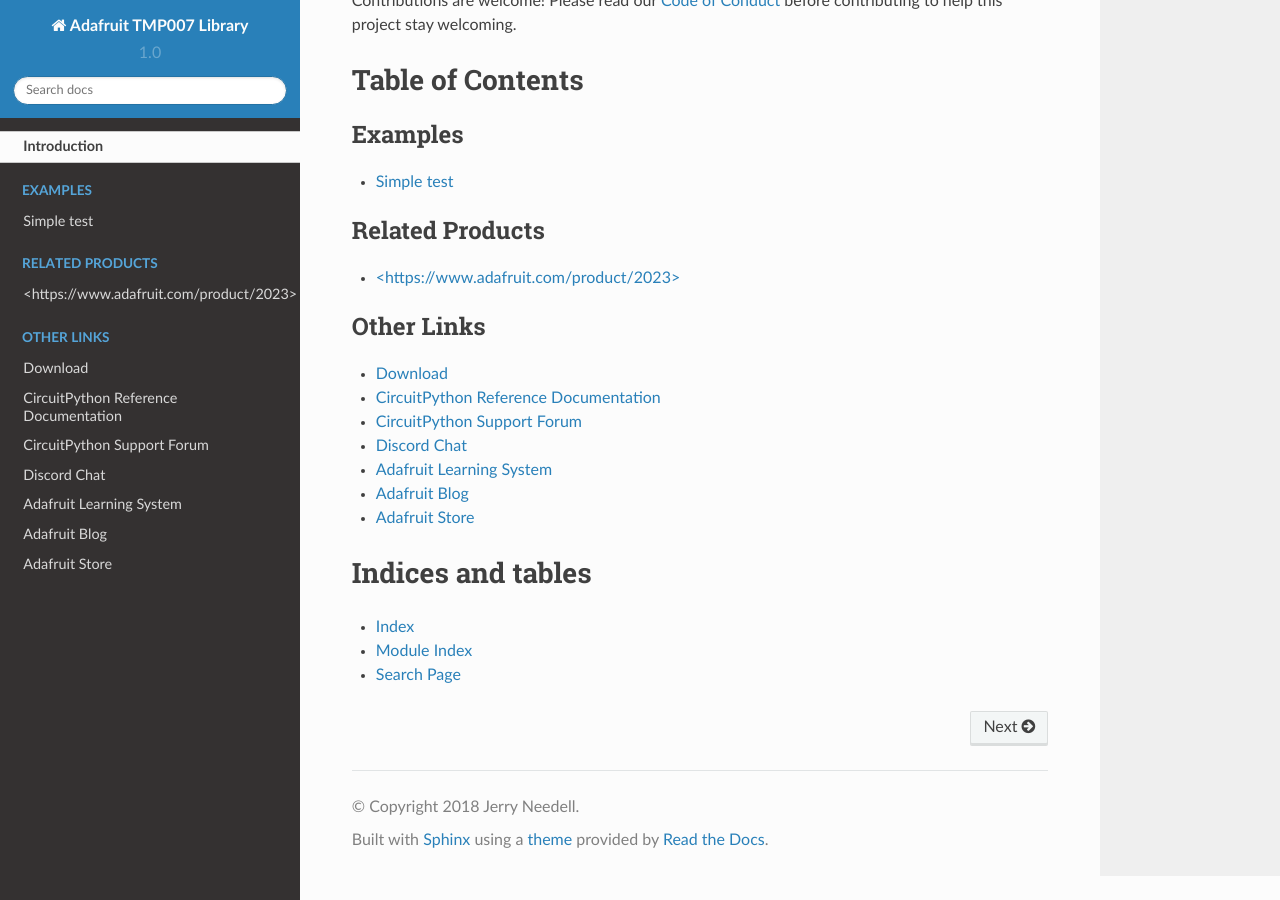
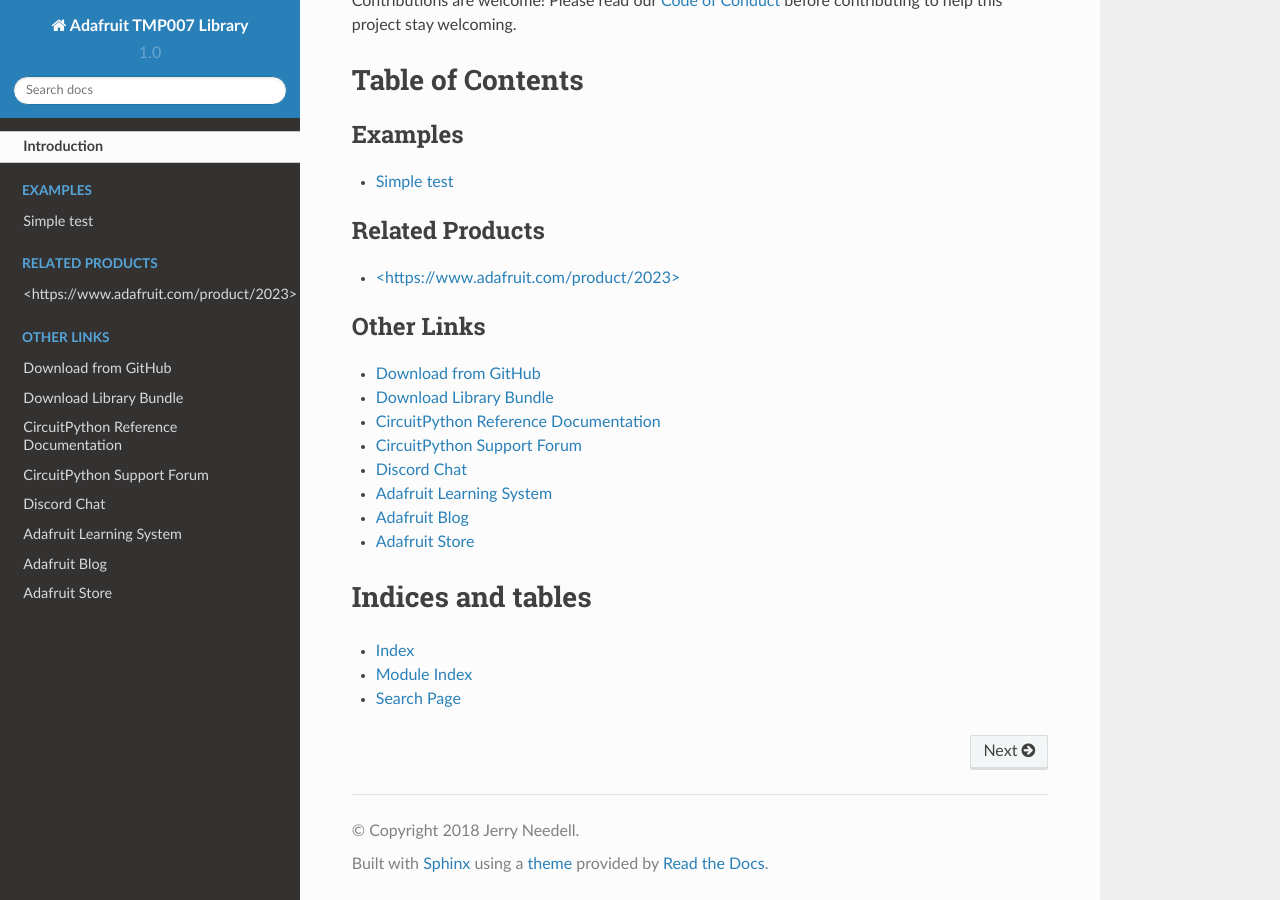
Before and after one commit to adafruit/Adafruit_CircuitPython_TMP007, a Sphinx documentation site: the page built from docs/index.rst, in a window 1280 px wide and 900 px high, scrolled down 1275 px. Built offline with Sphinx 7.4.7 and the Read the Docs theme 2.0.0, drawn with Linux system fonts in a browser that asks for light colours; pages that are not in the unit, such as notebooks, are missing from menus.

Commit message:
Added cp.org link to index.rst

```diff
--- a/docs/index.rst
+++ b/docs/index.rst
@@ -32,7 +32,8 @@
 .. toctree::
     :caption: Other Links
 
-    Download <https://github.com/adafruit/Adafruit_CircuitPython_TMP007/releases/latest>
+    Download from GitHub <https://github.com/adafruit/Adafruit_CircuitPython_TMP007/releases/latest>
+    Download Library Bundle <https://circuitpython.org/libraries>
     CircuitPython Reference Documentation <https://docs.circuitpython.org>
     CircuitPython Support Forum <https://forums.adafruit.com/viewforum.php?f=60>
     Discord Chat <https://adafru.it/discord>
```
